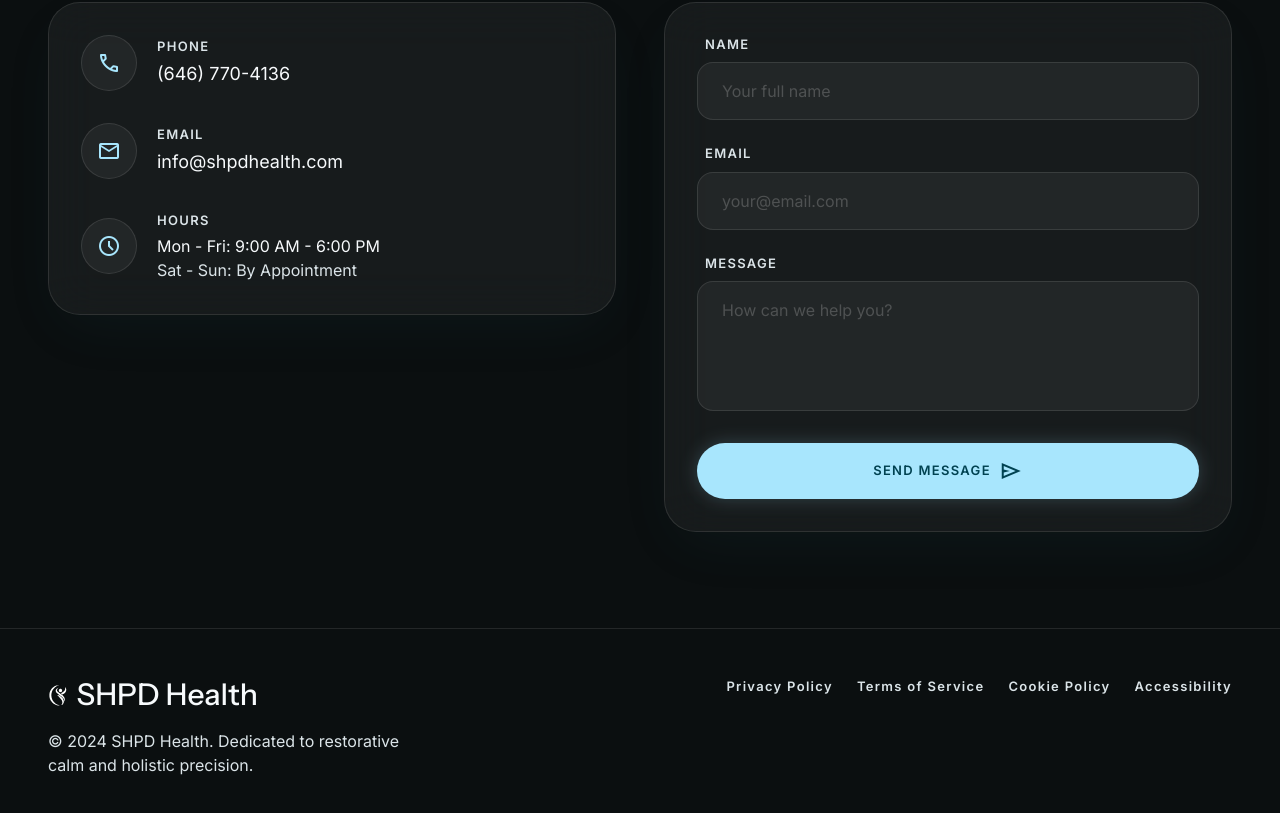
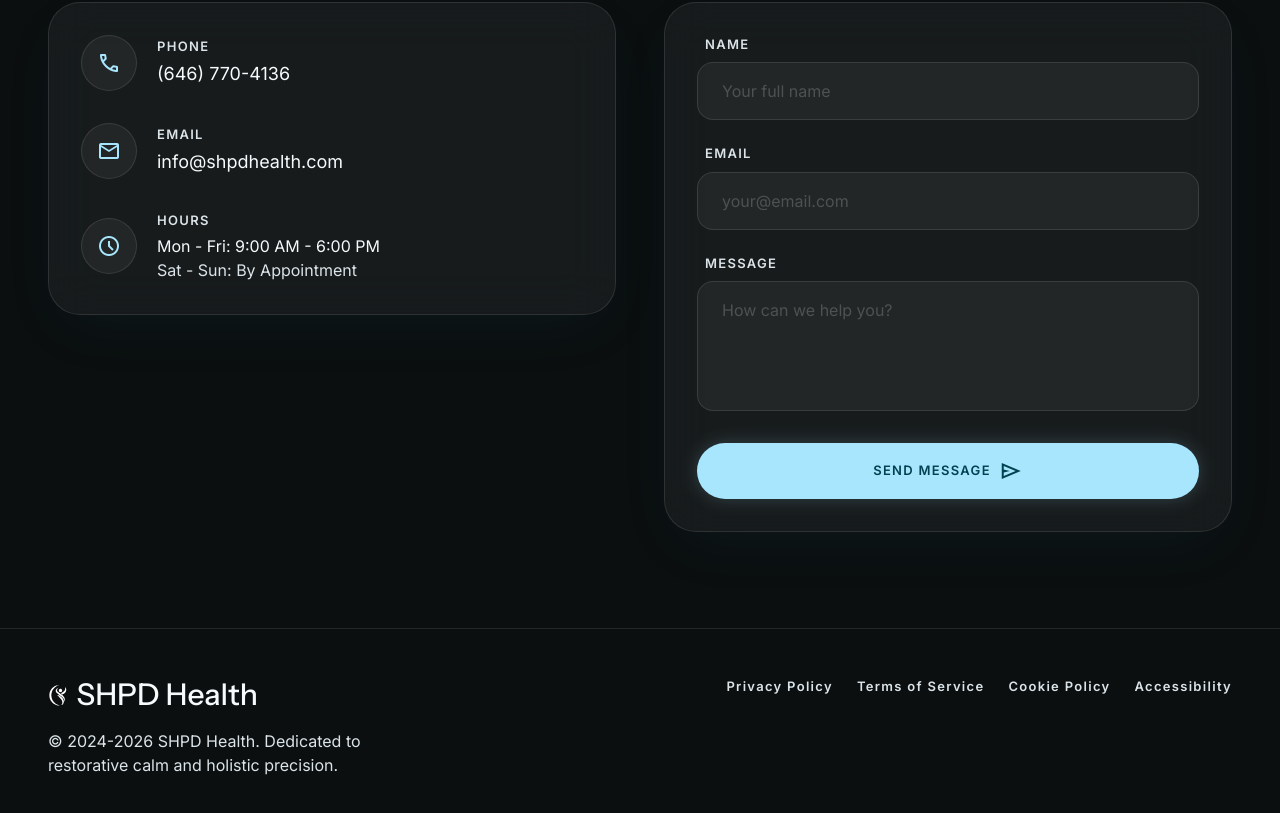
Before and after one commit to ralaurent/shpd, a Next.js app: page / in a window 1280 px wide. Shown: the part 3618-4431 px from the top of the page. Built offline with nearby package versions, Linux system fonts and the light colour scheme; no server answers.

Commit message:
Your commit message

```diff
--- a/src/components/home.tsx
+++ b/src/components/home.tsx
@@ -561,7 +561,7 @@ export default function Home() {
               </span>
             </div>
             <p className="text-[16px] font-body text-[var(--surface-variant)] max-w-sm">
-              © 2024 SHPD Health. Dedicated to restorative calm and holistic precision.
+              © 2024-2026 SHPD Health. Dedicated to restorative calm and holistic precision.
             </p>
           </div>
           <div className="flex flex-wrap justify-center gap-6">
```
Lines whose indentation alone changed are shown as unchanged.
